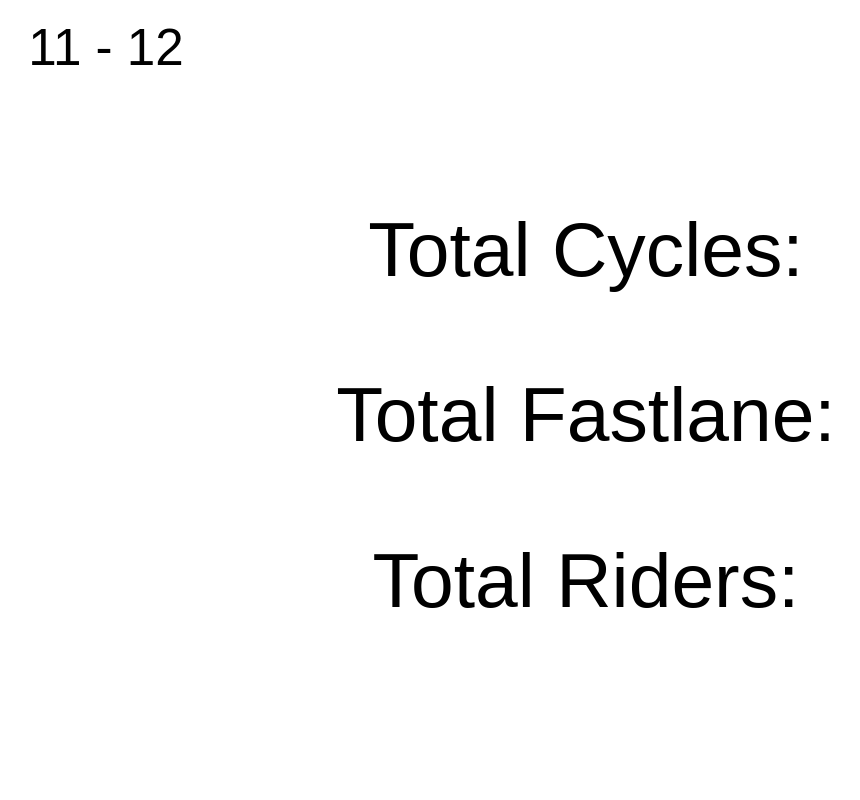
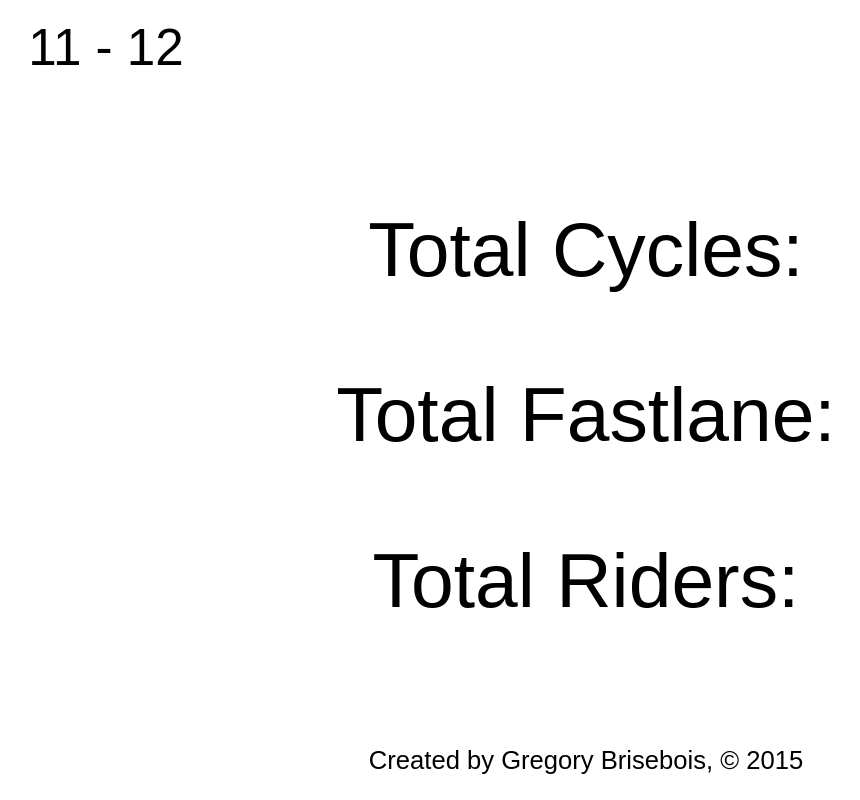
Before and after one commit to orangesheet/orangesheet.github.io, a plain HTML site: page index.html in a window 1280 px wide. Shown: the part 5687-6487 px from the top of the page, without its empty margins (54-914 px from the left). Before the commit the page ends 6389 px from the top, so only its background shows below. Drawn offline with Linux system fonts and the light colour scheme.

Commit message:
Added copyright statement

```diff
--- a/index.html
+++ b/index.html
@@ -234,6 +234,9 @@
     <p id="out2" style="font-size:6vw">Total Fastlane: </p>
     <p id="out3" style="font-size:6vw">Total Riders: </p>
 
+    <br>
+    <p style="font-size:2vw">Created by Gregory Brisebois, &copy; 2015</p>
+
     <!-- Scripts ############################################################################################ -->
 
     <script language="javascript" type="text/javascript">
```
